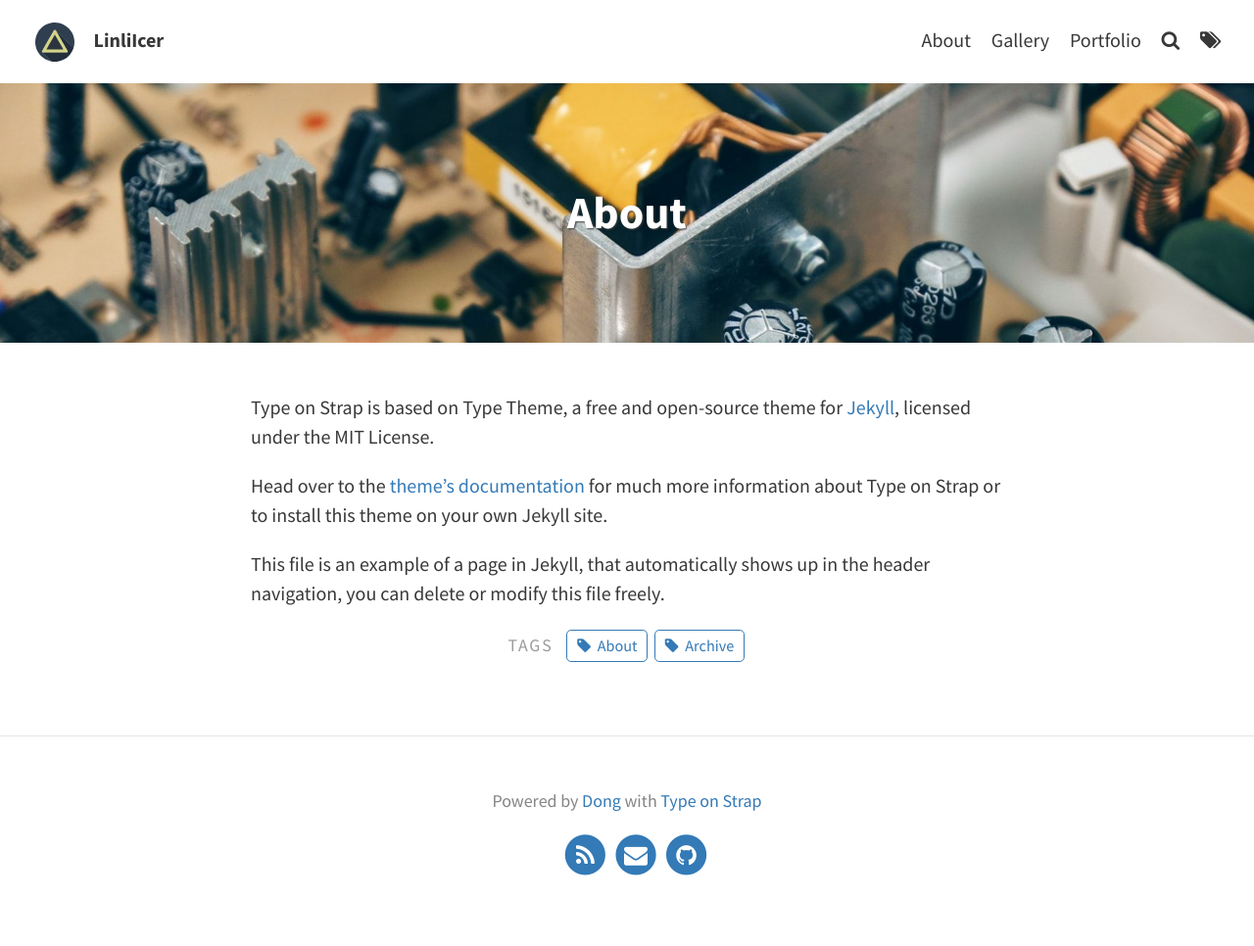
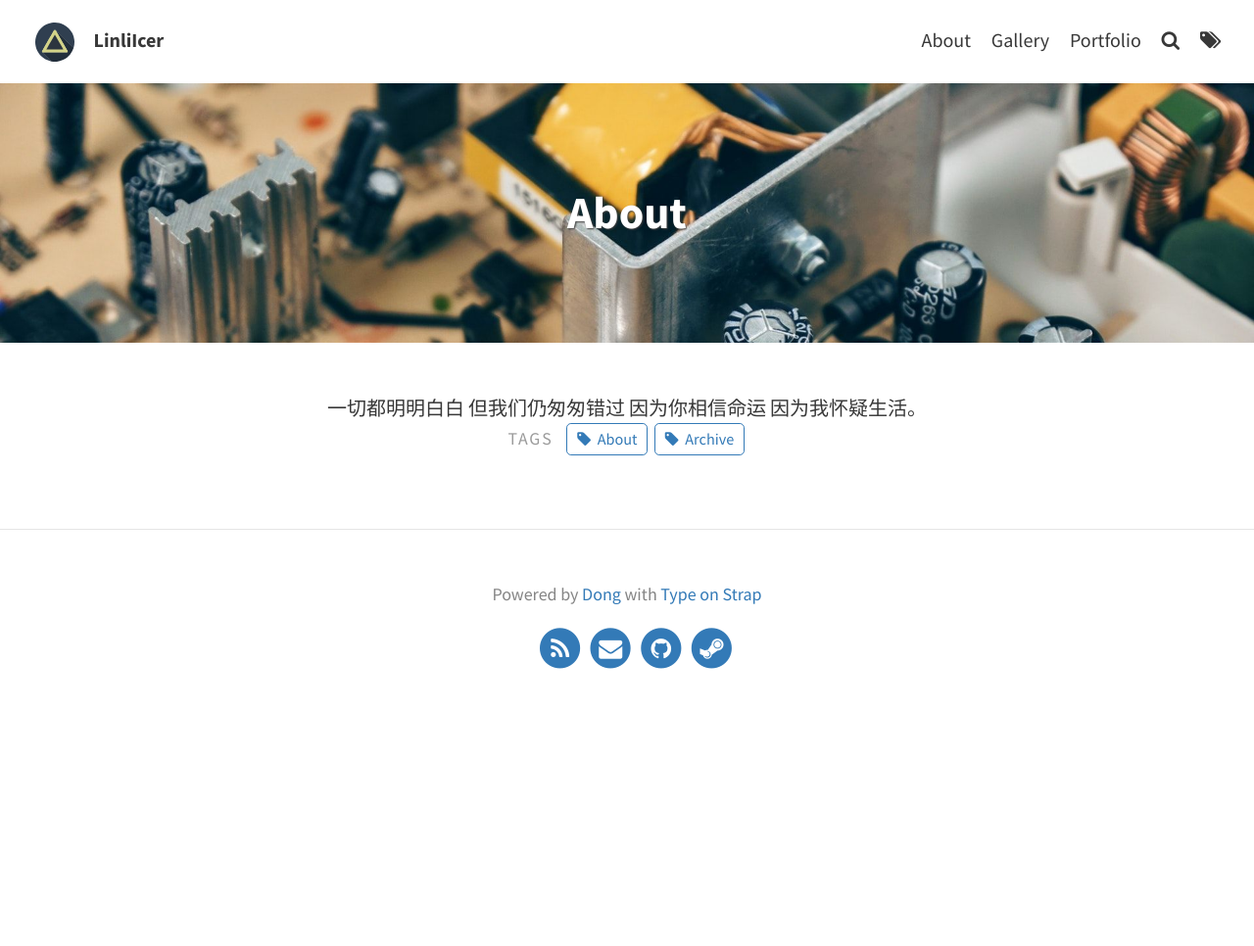
Before and after one commit to yusenD/yusenD.github.io, a Jekyll site: the page built from pages/about.md, in a window 1280 px wide. Shown: the whole page at 98% size. Built offline with Jekyll 4.4.1, drawn with Linux system fonts in a browser that asks for light colours; after the commit the page ends 900 px from its top, so only the background shows below that.

Commit message:
修改子页面内容

```diff
--- a/_config.yml
+++ b/_config.yml
@@ -38,7 +38,7 @@ theme_settings:
   reddit:
   soundcloud:
   stack_exchange:  # Full URL
-  steam:
+  steam: tangchao36
   tumblr:
   twitter: # "twitter username"
   vimeo:
--- a/pages/about.md
+++ b/pages/about.md
@@ -6,8 +6,14 @@ feature-img: "assets/img/pexels/circuit.jpeg"
 tags: [About, Archive]
 ---
 
-Type on Strap is based on Type Theme, a free and open-source theme for [Jekyll](http://jekyllrb.com/), licensed under the MIT License.
+<center>
 
-Head over to the [theme's documentation](https://github.io/sylhare/Type-on-Strap) for much more information about Type on Strap or to install this theme on your own Jekyll site.
+一切都明明白白
 
-This file is an example of a page in Jekyll, that automatically shows up in the header navigation, you can delete or modify this file freely.
+但我们仍匆匆错过
+
+因为你相信命运
+
+因为我怀疑生活。
+
+</center>
```
Also changed, not shown: pages/gallery.md (+3 -3 lines), pages/portfolio.md (+5 -0 lines), assets/img/pexels/IMG_1472.JPG (deleted), assets/img/pexels/IMG_1473.JPG (deleted), assets/img/pexels/IMG_1474.JPG (deleted), assets/img/pexels/IMG_1476.JPG (deleted), assets/img/pexels/IMG_1477.JPG (deleted), assets/img/pexels/IMG_1478.JPG (deleted), assets/img/pexels/IMG_1479.JPG (deleted), 2 other files.
